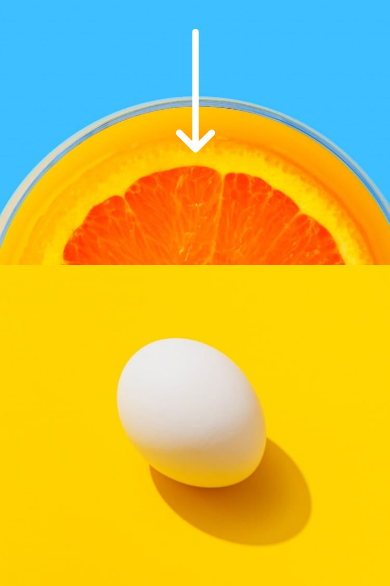
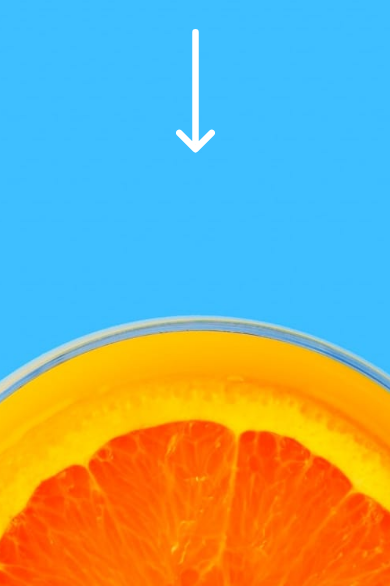
Before and after one commit to matiasroj0/sunnyside-agency-landing-page-main, a plain HTML site: page index.html in a window 390 px wide. Shown: the part 211-797 px from the top of the page. Drawn offline with Linux system fonts and the light colour scheme.

Commit message:
fix header height on mobile

```diff
--- a/style.css
+++ b/style.css
@@ -48,11 +48,6 @@ p, h1, h2, h3, h4, h5, h6 {
 
 /*  */
 
-/*
-font-family: 'Barlow', sans-serif;
-font-family: 'Fraunces', serif;
- */
-
 body {
     font-family: 'Barlow', sans-serif;
     text-align: center;
@@ -68,6 +63,7 @@ header {
     background-size: cover;
     background-position: center;
     padding-bottom: 7rem;
+    height: 100vh;
 }
 
 .logo {
```
